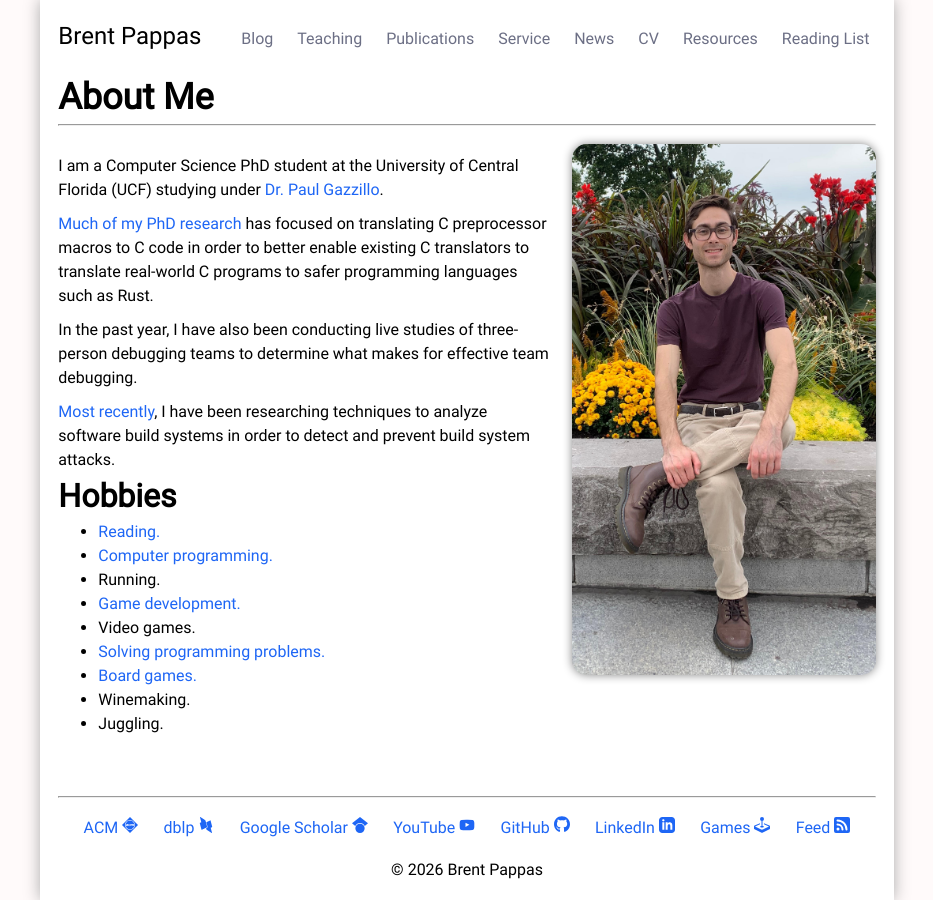
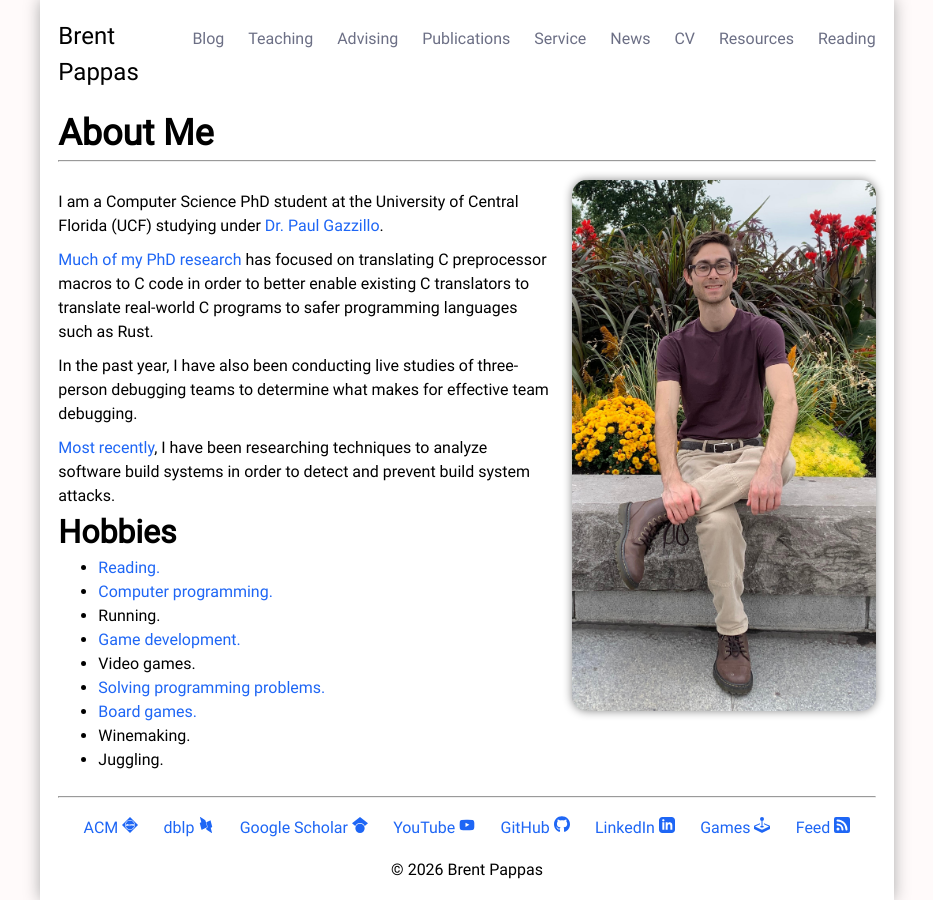
Before and after one commit to PappasBrent/pappasbrent.github.io, a Jekyll site: the page built from index.html, in a window 1280 px wide. Shown: the whole page, without its empty margins (173-1106 px from the left). Built offline with Jekyll 4.4.1, drawn with Linux system fonts in a browser that asks for light colours.

Commit message:
Add advising page

```diff
--- a/_includes/header.html
+++ b/_includes/header.html
@@ -2,30 +2,15 @@
     <nav>
         <a class="brand" href="/">Brent Pappas</a>
         <ul class="navbar-nav">
-            <li class="nav-item">
-                <a class="nav-link" href="/blog">Blog</a>
-            </li>
-            <li class="nav-item">
-                <a class="nav-link" href="/teaching">Teaching</a>
-            </li>
-            <li class="nav-item">
-                <a class="nav-link" href="/publications">Publications</a>
-            </li>
-            <li class="nav-item">
-                <a class="nav-link" href="/service">Service</a>
-            </li>
-            <li class="nav-item">
-                <a class="nav-link" href="/news">News</a>
-            </li>
-            <li class="nav-item">
-                <a class="nav-link" href="/assets/pdf/cv.pdf">CV</a>
-            </li>
-            <li class="nav-item">
-                <a class="nav-link" href="/resources">Resources</a>
-            </li>
-            <li class="nav-item">
-                <a class="nav-link" href="/reading">Reading List</a>
-            </li>
+            <li class="nav-item"> <a class="nav-link" href="/blog">Blog</a></li>
+            <li class="nav-item"> <a class="nav-link" href="/teaching">Teaching</a></li>
+            <li class="nav-item"> <a class="nav-link" href="/advising">Advising</a></li>
+            <li class="nav-item"> <a class="nav-link" href="/publications">Publications</a></li>
+            <li class="nav-item"> <a class="nav-link" href="/service">Service</a></li>
+            <li class="nav-item"> <a class="nav-link" href="/news">News</a></li>
+            <li class="nav-item"> <a class="nav-link" href="/assets/pdf/cv.pdf">CV</a></li>
+            <li class="nav-item"> <a class="nav-link" href="/resources">Resources</a></li>
+            <li class="nav-item"> <a class="nav-link" href="/reading">Reading</a></li>
         </ul>
     </nav>
 </header>
```
Also changed, not shown: advising.md (added, +23 -0 lines).
